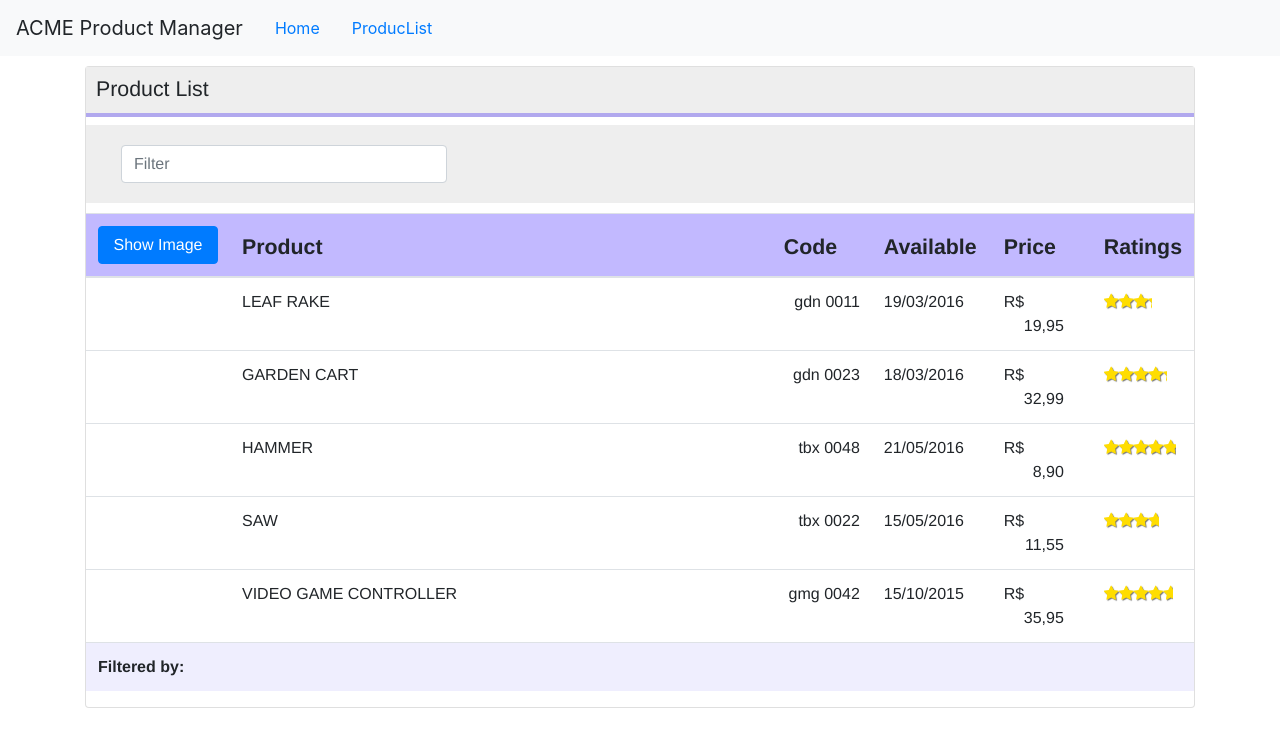
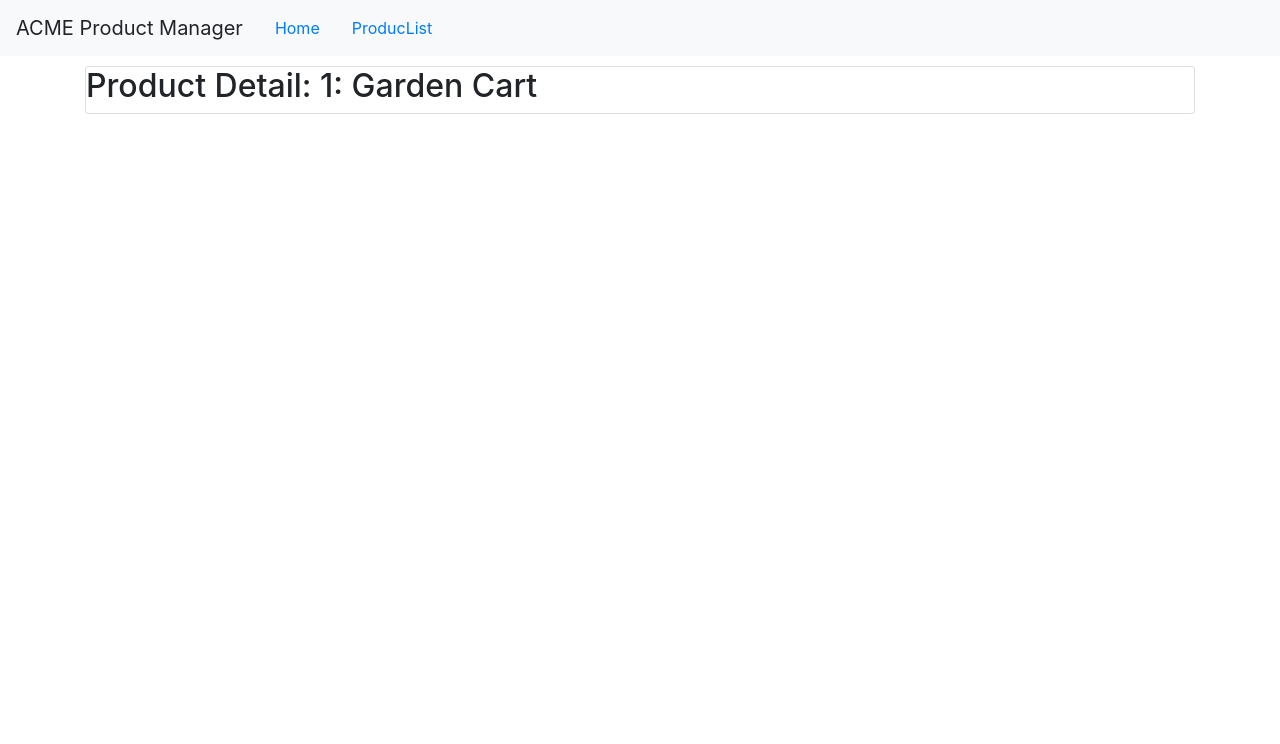
Before and after one commit to aa779/Angular-02, an Angular app: page /products/1 in a window 1280 px wide. Shown: the top 744 px of the page. Built offline with nearby package versions, Linux system fonts and the light colour scheme.

Commit message:
Passing parameters to a route

```diff
--- a/src/app/app.module.ts
+++ b/src/app/app.module.ts
@@ -27,10 +27,10 @@ import { WelcomeComponent } from './home/welcome.component';
     HttpClientModule,
     RouterModule.forRoot([
       { path: 'products', component: ProductListComponent },
-      { path: 'products/:id', component: ProductListComponent },
+      { path: 'products/:id', component: ProductDetailComponent },
       { path: 'welcome', component: WelcomeComponent },
-      { path: '', redirectTo: 'Welcome', pathMatch: 'full' },
-      { path: '**', redirectTo: 'Welcome', pathMatch: 'full' }
+      { path: '', redirectTo: 'welcome', pathMatch: 'full' },
+      { path: '**', redirectTo: 'welcome', pathMatch: 'full' }
     ])
   ],
   bootstrap: [AppComponent]
--- a/src/app/products/product-detail.component.html
+++ b/src/app/products/product-detail.component.html
@@ -1,5 +1,5 @@
-<div class='card' *ngIf='products'>
+<div class='card'><!-- *ngIf='products'-->
   <div class='card-reader'>
-    {{pageTitle + ': ' + product.productName}}
+    <h2>{{pageTitle + ': ' + product.productName}}</h2>
   </div>
 </div>
--- a/src/app/products/product-detail.component.ts
+++ b/src/app/products/product-detail.component.ts
@@ -1,17 +1,32 @@
 import { Component, OnInit } from '@angular/core';
 import { IProduct } from './products';
+import { ActivatedRoute } from '@angular/router';
 
 @Component({
   templateUrl: './product-detail.component.html',
   styleUrls: ['./product-detail.component.css']
 })
+
 export class ProductDetailComponent implements OnInit {
-  pageTitle: String = 'Product Datail';
+  pageTitle: String = 'Product Detail';
   product: IProduct;
 
-  constructor() { }
+  constructor(private route: ActivatedRoute) {
+    console.log('ProductId: ' + this.route.snapshot.paramMap.get('id'));
+  }
 
   ngOnInit() {
+    let id = +this.route.snapshot.paramMap.get('id');
+    this.pageTitle += `: ${id}`;
+    this.product = {
+      'productId': id,
+      'productName': 'Garden Cart',
+      'productCode': 'GDN-0023',
+      'releaseDate': 'March 18, 2016',
+      'description': '15 gallon capacity rolling garden cart',
+      'price': 32.99,
+      'starRating': 4.2,
+      'imageUrl': 'http://clipart-library.com/images/yTkaAoGAc.png'
+    };
   }
-
 }
--- a/src/app/products/product-list.component.html
+++ b/src/app/products/product-list.component.html
@@ -4,7 +4,6 @@
   </div>
   <div class='card-body' style="width: 100%; background-color: #eee">
     <div class='col-md-4'>
-      <!--label for="exampleFormControlInput1" class="form-control">Filter: </label-->
       <input type='text' [(ngModel)]='listFilter' class="form-control" placeholder="Filter">
     </div>
   </div>
@@ -36,7 +35,9 @@
             >
           </td>
           <td>
-            {{ product.productName | uppercase }}
+            <a [routerLink]="['/products', product.productId]">
+              {{ product.productName | uppercase }}
+            </a>
           </td>
           <td style='text-align:right' class='unviewable3'>
             {{ product.productCode | lowercase | convertToSpaces:'-' }}
```
